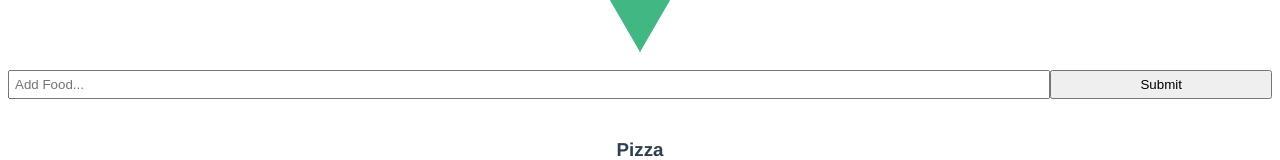
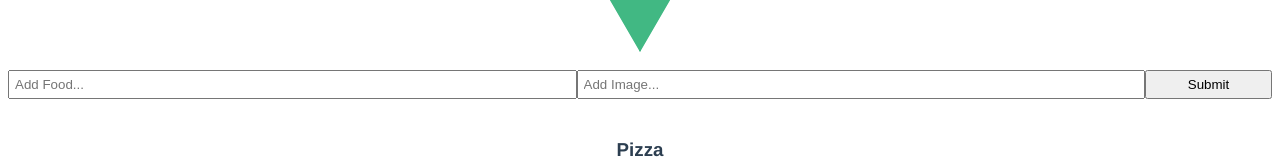
Before and after one commit to chadhindsight/-vue-nutrition, a Vue app: page / in a window 1280 px wide. Shown: the part 194-354 px from the top of the page. Built offline with nearby package versions, Linux system fonts and the light colour scheme.

Commit message:
Add input field for image input

```diff
--- a/src/components/AddFood.vue
+++ b/src/components/AddFood.vue
@@ -2,6 +2,7 @@
   <div>
     <form @submit.prevent="addTodo">
       <input type="text" v-model="title" name="title" placeholder="Add Food..." />
+      <input type="text" name="image" placeholder="Add Image..." />
       <input type="submit" value="Submit" class="btn" />
     </form>
   </div>
@@ -14,6 +15,7 @@ export default {
   data() {
     return {
       name: "",
+      image: "",
       calories: 0,
     };
   },
```
